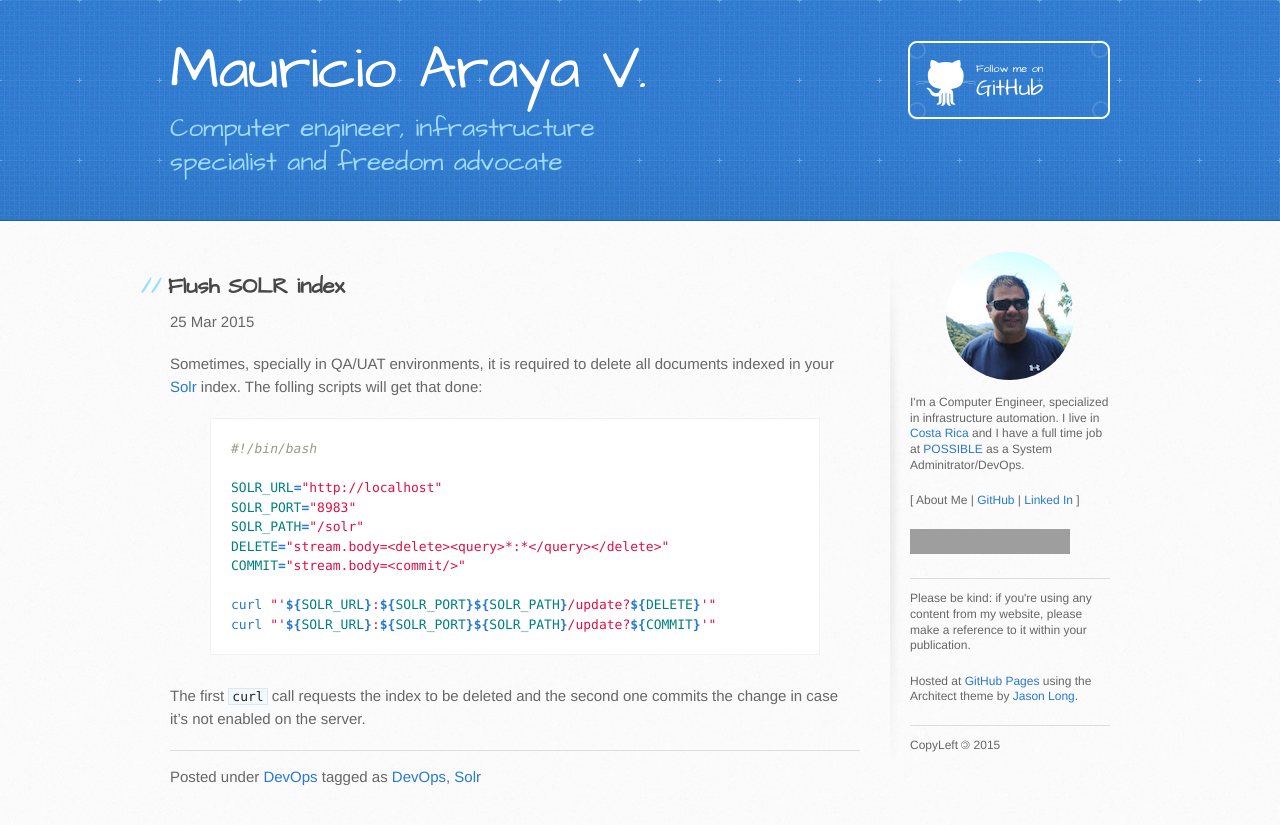
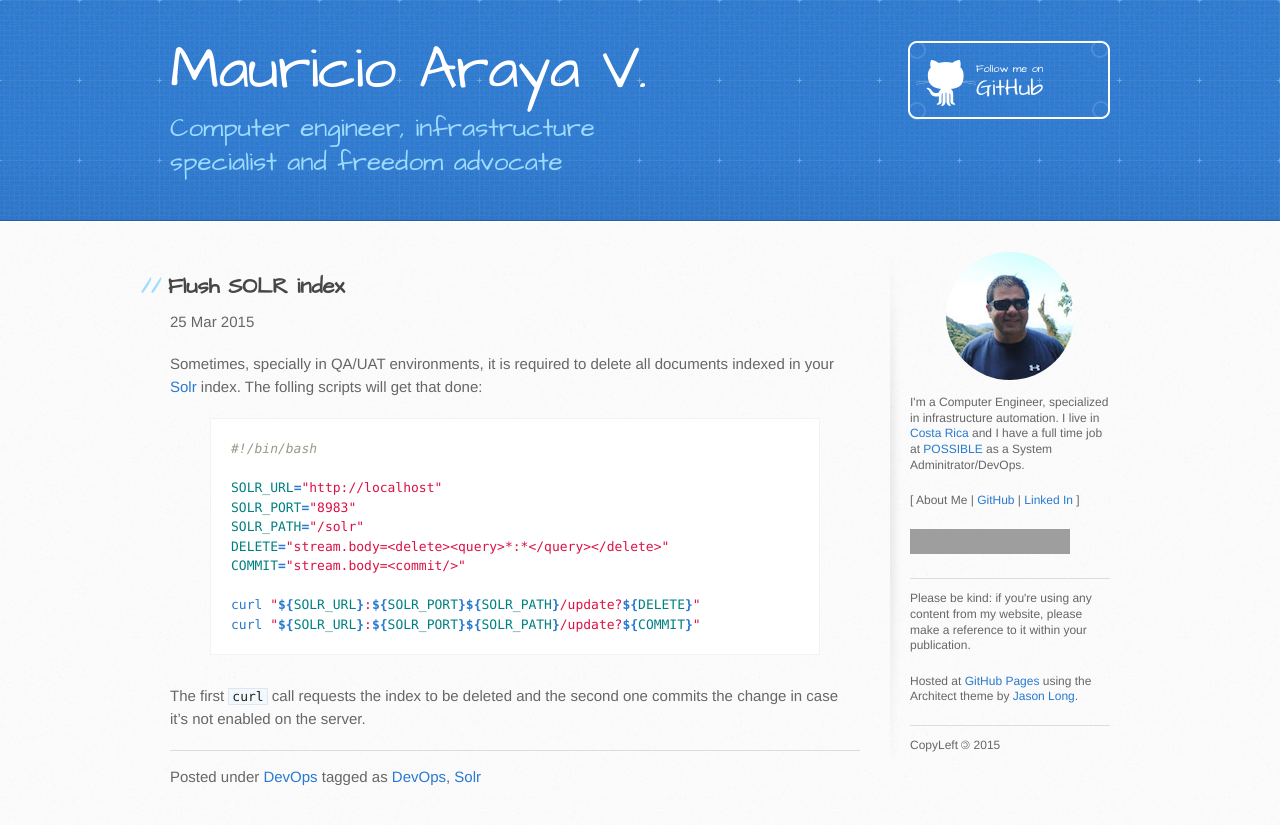
Before and after one commit to mabrizio/mabrizio.github.io, a Jekyll site: the page built from _posts/2015-03-25-flush-solr-index.md, in a window 1280 px wide. Shown: the top 825 px of the page. Built offline with Jekyll 4.4.1, drawn with Linux system fonts in a browser that asks for light colours; grey boxes are pictures that could not be loaded.

```diff
--- a/_posts/2015-03-25-flush-solr-index.md
+++ b/_posts/2015-03-25-flush-solr-index.md
@@ -17,8 +17,8 @@ SOLR_PATH="/solr"
 DELETE="stream.body=<delete><query>*:*</query></delete>"
 COMMIT="stream.body=<commit/>"
 
-curl "'${SOLR_URL}:${SOLR_PORT}${SOLR_PATH}/update?${DELETE}'"
-curl "'${SOLR_URL}:${SOLR_PORT}${SOLR_PATH}/update?${COMMIT}'"
+curl "${SOLR_URL}:${SOLR_PORT}${SOLR_PATH}/update?${DELETE}"
+curl "${SOLR_URL}:${SOLR_PORT}${SOLR_PATH}/update?${COMMIT}"
 {% endhighlight %}
 
 The first `curl` call requests the index to be deleted and the second one commits the change in case it's not enabled on the server.
```
